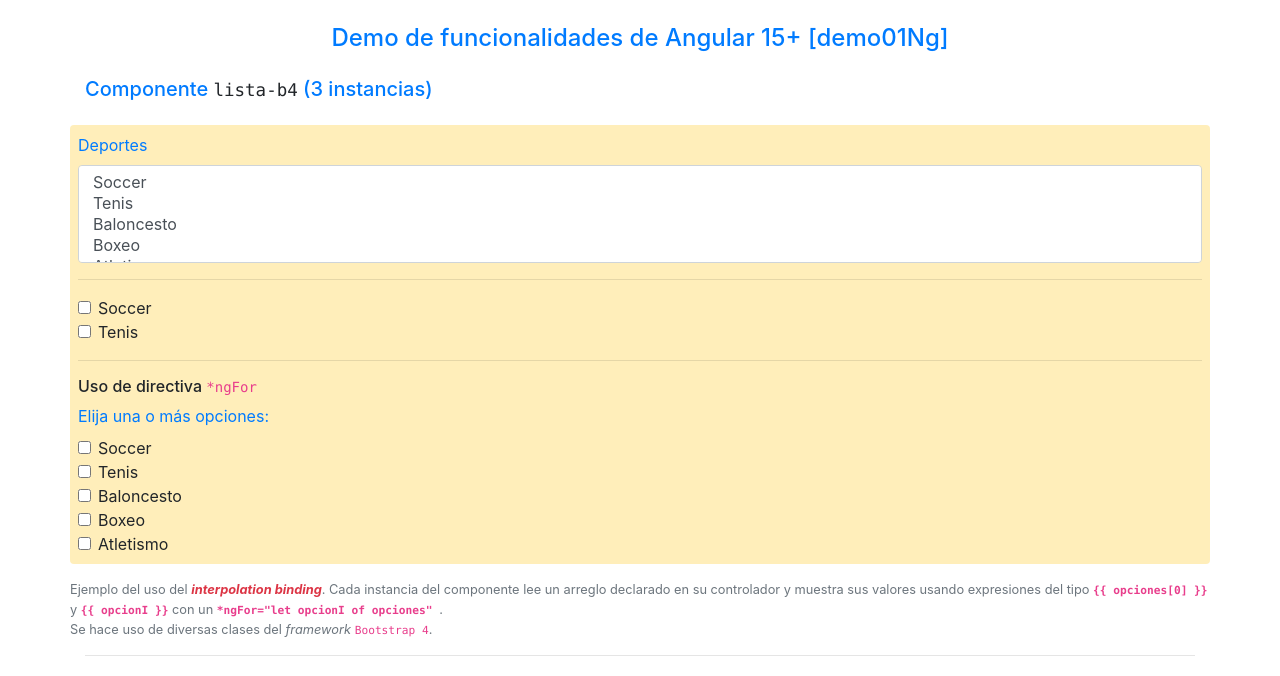
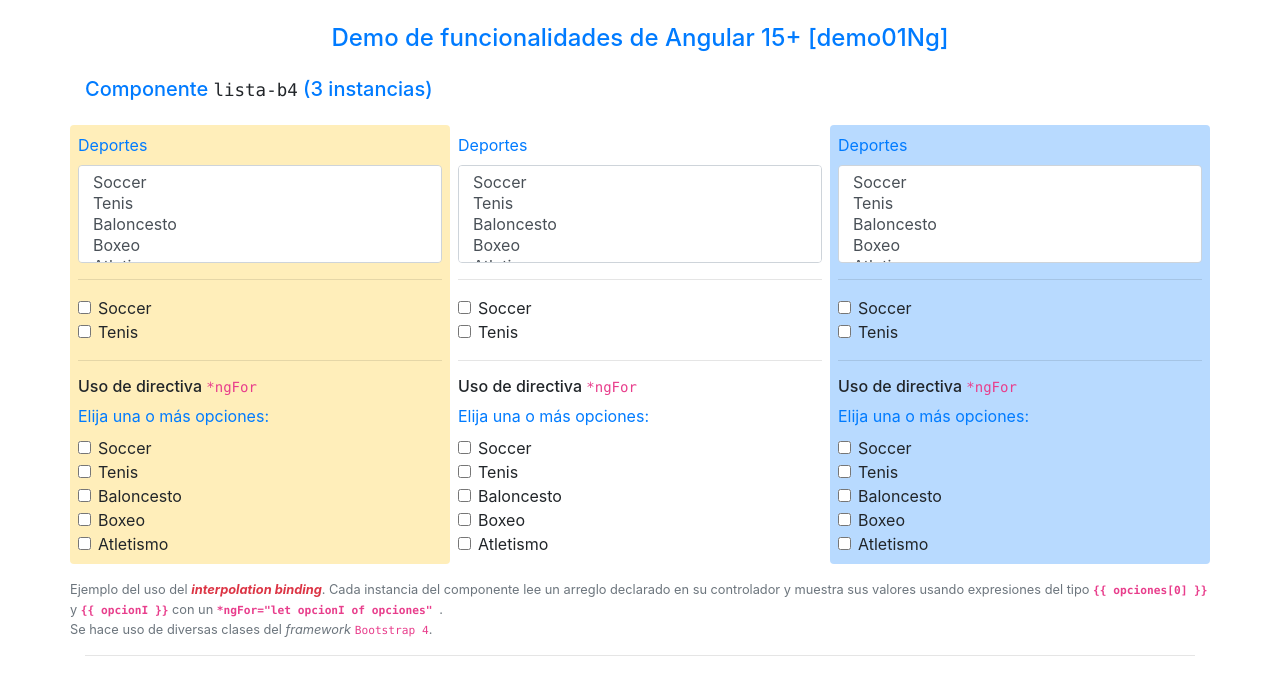
Before and after one commit to qualitrain/demo01Ng, an Angular app: page / in a window 1280 px wide. Shown: the top 676 px of the page. Built offline with nearby package versions, Linux system fonts and the light colour scheme.

Commit message:
3 invocaciones del componente listaB4

```diff
--- a/src/app/app.component.html
+++ b/src/app/app.component.html
@@ -2,10 +2,16 @@
   <h4 class="text-center my-4 text-primary">{{title}}</h4>
   <h5 class="text-primary mb-4">Componente <pre class="d-inline">lista-b4</pre> (3 instancias)</h5>
   <div class="row">
-      <div class="col-sm table-warning p-2 rounded">
+    <div class="col-sm table-warning p-2 rounded">
           <app-lista-b4></app-lista-b4>
-      </div>
-  </div>
+    </div>
+    <div class="col-sm  p-2 rounded">
+        <app-lista-b4></app-lista-b4>
+    </div>
+    <div class="col-sm table-primary p-2 rounded">
+        <app-lista-b4></app-lista-b4>
+    </div>
+</div>
   <div class="row my-3">
       <small class="text-muted">Ejemplo del uso del <span class="font-italic font-weight-bold text-danger">interpolation binding</span>.
           Cada instancia del componente lee un arreglo declarado en su controlador y muestra sus valores
```
